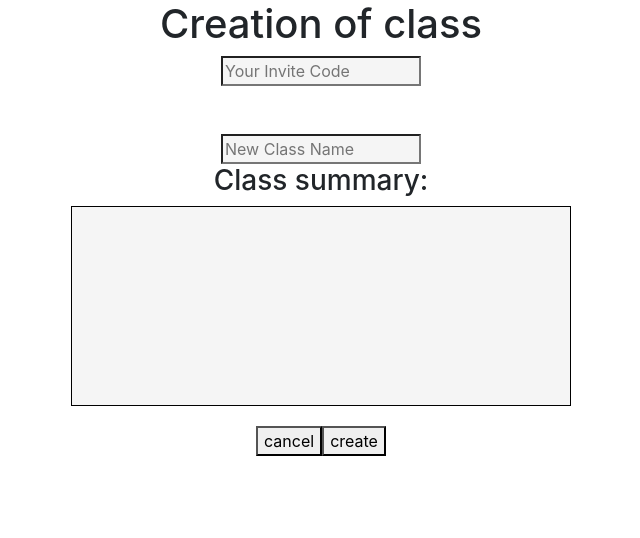
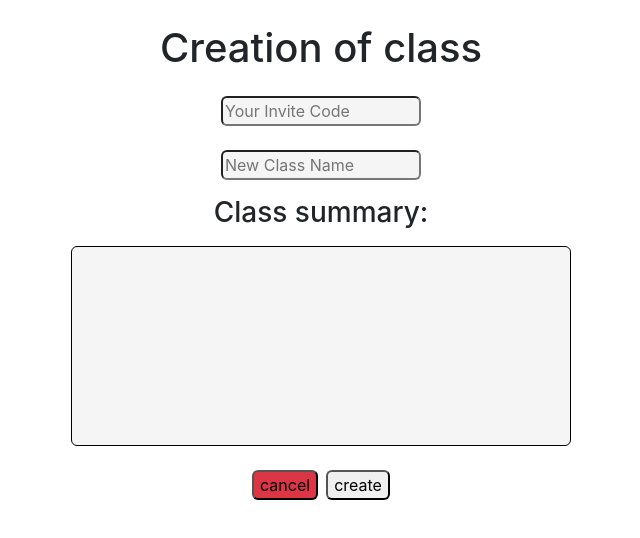
Before and after one commit to cen4010-sp23-g05/ModuLearnReact, a React (Create React App) app in the folder modulearnreact/: page /teacher/create_page in a window 1280 px wide. Shown: the top 538 px of the page, without its empty margins (319-959 px from the left). Built offline with nearby package versions, Linux system fonts and the light colour scheme.

Commit message:
set up teacher home page for rendering sql db stuff and made the create class page neater

```diff
--- a/modulearnreact/src/pages/Teacher/CreatePage.js
+++ b/modulearnreact/src/pages/Teacher/CreatePage.js
@@ -12,7 +12,8 @@ function CreateClass() {
   function submitClass() {
 
     console.log(inviteCode);
-
+    console.log(className);
+    console.log(summary);
     //Write code to submit the following to the sql db:
     //inviteCode, className, summary
 
@@ -21,19 +22,20 @@ function CreateClass() {
 
   return (
     <>
-
-      <h1 style={{textAlign: 'center'}}>Creation of class</h1>
-      <div className="identity" id="identity" style={{display: 'flex', flexDirection: 'column', justifyContent: 'center', alignItems: 'center'}}>
-        <input type="text" placeholder="Your Invite Code"style={{backgroundColor: 'whitesmoke', width: '200px'}} onChange={(e) => setInviteCode(e.target.value)} /> <br/><br/>
-        <input type="text" placeholder="New Class Name" style={{backgroundColor: 'whitesmoke', width: '200px'}} onChange={(e) => setClassName(e.target.value)} />
-      </div>
-      <div className="summary" id="summary" style={{display: 'flex', flexDirection: 'column', alignItems: 'center'}}>
-        <h3>Class summary:</h3>
-        <textarea style={{backgroundColor: 'whitesmoke', width: '500px', height: '200px', border: '1px solid #000', padding: '10px', resize: 'none'}} onChange={(e) => setSummary(e.target.value)}></textarea>
-      </div>
-      <div style={{textAlign: 'center', marginTop: '20px'}}>
-        <button type="button" onClick={() => window.location.href='./welcome.html'}>cancel</button>
-        <button type="submit" onClick={() => submitClass()}>create</button>
+      <div className="container-fluid">
+        <h1 className="m-4"style={{textAlign: 'center'}}>Creation of class</h1>
+        <div className="identity " id="identity" style={{display: 'flex', flexDirection: 'column', justifyContent: 'center', alignItems: 'center'}}>
+          <input type="text" className="rounded" placeholder="Your Invite Code"style={{backgroundColor: 'whitesmoke', width: '200px'}} onChange={(e) => setInviteCode(e.target.value)} /> <br/>
+          <input type="text" className="rounded" placeholder="New Class Name" style={{backgroundColor: 'whitesmoke', width: '200px'}} onChange={(e) => setClassName(e.target.value)} />
+        </div>
+        <div className="summary" id="summary" style={{display: 'flex', flexDirection: 'column', alignItems: 'center'}}>
+          <h3 className="m-3">Class summary:</h3>
+          <textarea className="rounded"style={{backgroundColor: 'whitesmoke', width: '500px', height: '200px', border: '1px solid #000', padding: '10px', resize: 'none'}} onChange={(e) => setSummary(e.target.value)}></textarea>
+        </div>
+        <div style={{textAlign: 'center', marginTop: '20px'}}>
+          <button className="rounded m-1 bg-danger" type="button" onClick={() => window.location.href='./welcome.html'}>cancel</button>
+          <button className="rounded m-1" type="submit" onClick={() => submitClass()}>create</button>
+        </div>
       </div>
     </>
   );
--- a/modulearnreact/src/pages/Teacher/HomeTeacher.js
+++ b/modulearnreact/src/pages/Teacher/HomeTeacher.js
@@ -1,8 +1,30 @@
 import React from "react";
 import { Link } from 'react-router-dom';
 import "../styles/home.css";
+import { useState, useEffect } from "react";
 
 function HomeTeacher() {
+
+  const [ownedClasses, setOwnedClasses] = useState([]);
+  const [userName, setUserName] = useState("");
+  //const [userProfileImage, setUserProfileImage] = //useState...?
+  // ^ what data type would an image stored in an sql database be?
+
+  useEffect( () => {
+
+    //fetch classes owned by a teacher from sql db, assign it to ownedClasses
+    //Ideally that data would be an array that has as its elements classes,
+    // and each class should have a name, and an array of assignments (this does not cover every single field that the class has).
+
+
+
+    //fetch data of logged in user, assign the fields to userName, userProfileImage
+    // Note that userProfileImage's useState has not been set up correctly yet.
+
+
+
+  });
+
   return (
     <>
       {/* Navigation Bar */}
@@ -25,12 +47,53 @@ function HomeTeacher() {
       <div className="profile-container">
         <div className="profile-pic"></div>
         <div className="welcome-message">
+          <h3>Welcome back, {userName}</h3>
+        </div>
+      </div>
+
+      {/*
+
+      <div className="profile-container">
+        <div className="profile-pic"></div>
+        <div className="welcome-message">
           <h3>Welcome back, John Doe</h3>
         </div>
       </div>
 
+      */}
+
       {/* Class Boxes */}
+
+
+
       <div className="classes-container">
+        {/* use map on array of classes */}
+        {ownedClasses.map((ownedClass) => (
+          <div ClassName="class">
+            <h3>{ownedClass.name}</h3>
+            <div style={{ border: "2px solid black", padding: "10px", height: "80px", width: "100%" }}>
+
+
+            {/* use map on array of assignments of a class */}
+            {ownedClass.assignments.map((assignment) => (
+
+              <div style={{ border: "2px solid black", padding: "10px", height: "60px", width: "100%" }}>
+
+                <h2>assignment.name</h2>
+                <p>due: {assignment.dueDate}</p>
+                <p>{assignment.summary}</p>
+
+              </div>
+
+            ))}
+
+            </div>
+          </div>
+
+        ))}
+
+        {/*
+
         <div className="class">
           <h3>Calculus 2</h3>
           <div style={{ border: "2px solid black", padding: "10px", height: "80px", width: "100%" }}>
@@ -46,6 +109,9 @@ function HomeTeacher() {
           <div style={{ border: "2px solid black", padding: "10px", height: "80px", width: "100%" }}>
           </div>
         </div>
+
+        */}
+
       </div>
     </>
   );
```
